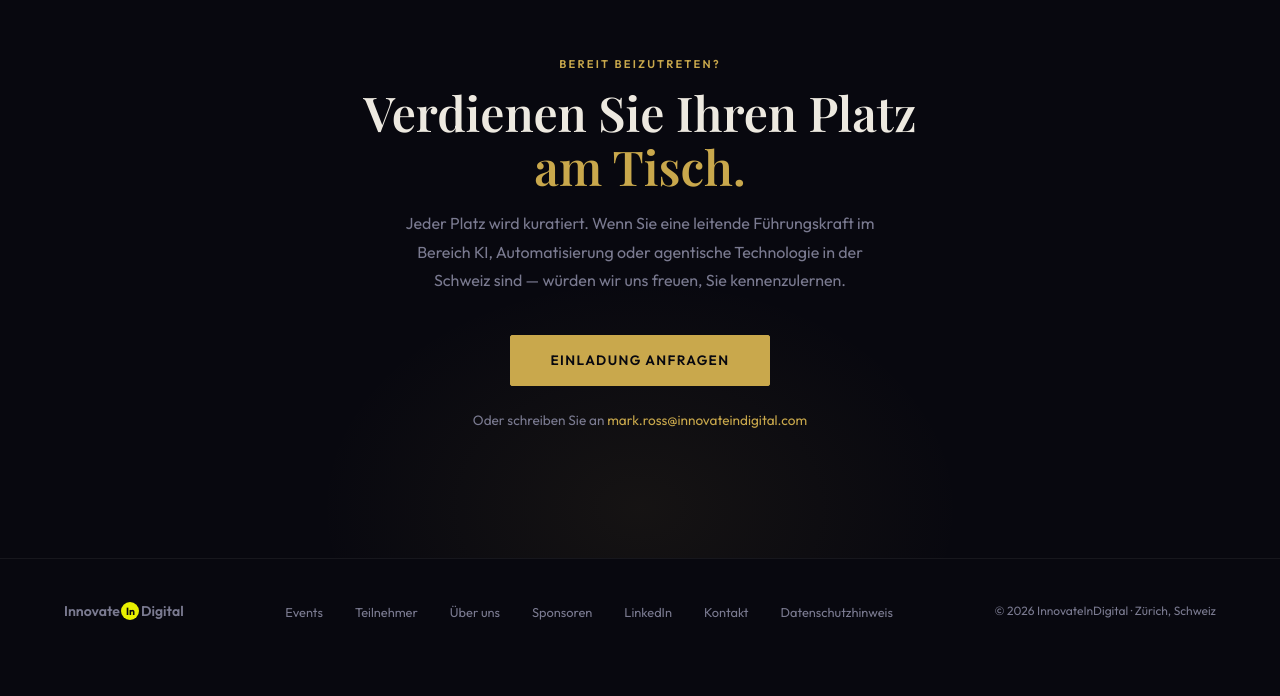
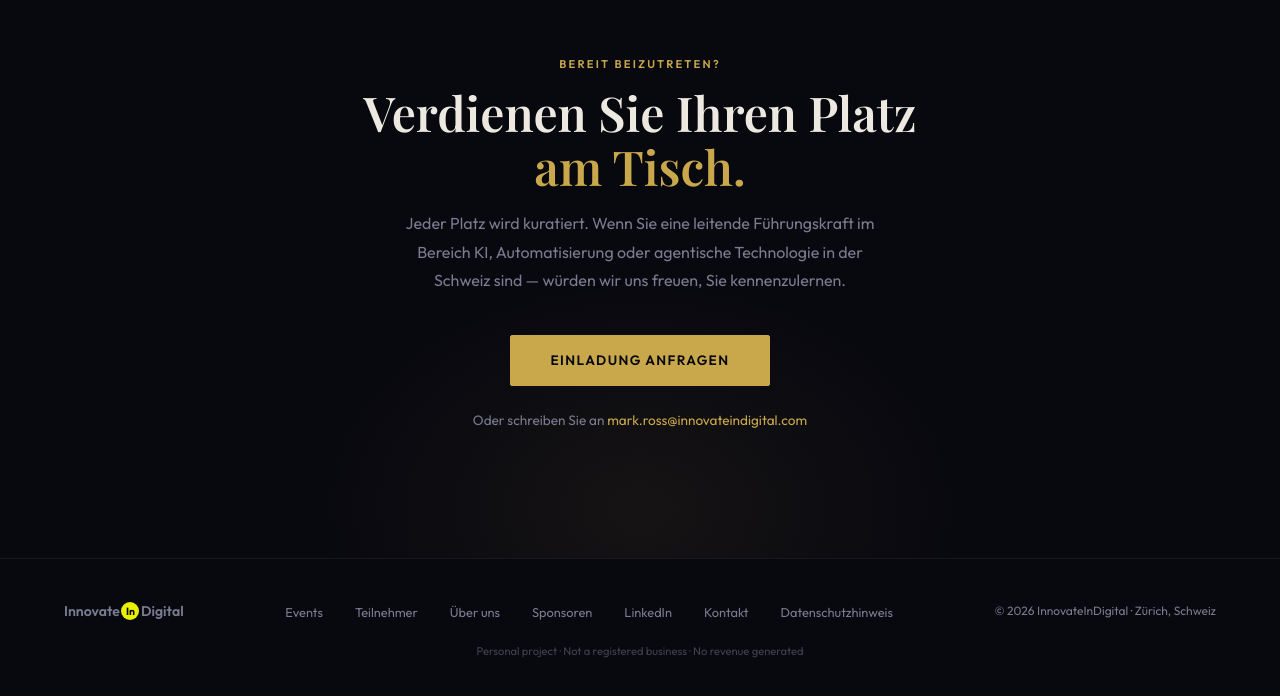
Before and after one commit to markross100/innovateindigital, a Next.js app: page /de in a window 1280 px wide. Shown: the part 7738-8434 px from the top of the page. Before the commit the page ends 8401 px from the top, so only its background shows below. Built offline with nearby package versions, Linux system fonts and the light colour scheme; a web font is replaced by a local one.

Commit message:
Update Footer.tsx   added disclaimer not a business

```diff
--- a/components/Footer.tsx
+++ b/components/Footer.tsx
@@ -35,6 +35,9 @@ export default function Footer() {
       <p className="text-muted text-[0.75rem]">
         {t('copy').replace('{year}', String(year))}
       </p>
+      <p className="text-muted text-[0.7rem] opacity-50 mt-1 w-full text-center">
+        Personal project · Not a registered business · No revenue generated
+      </p>
     </footer>
   )
 }
```
